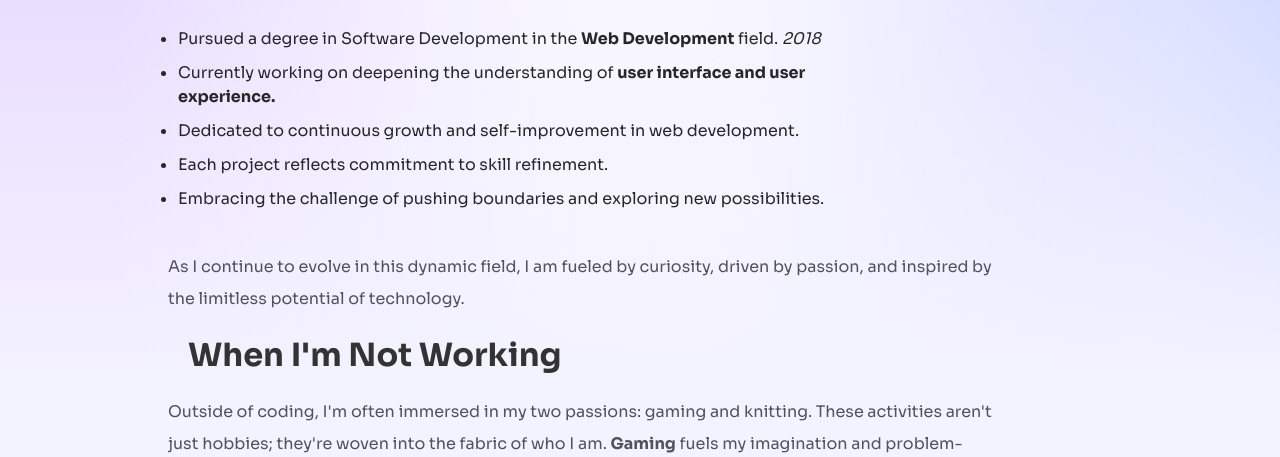
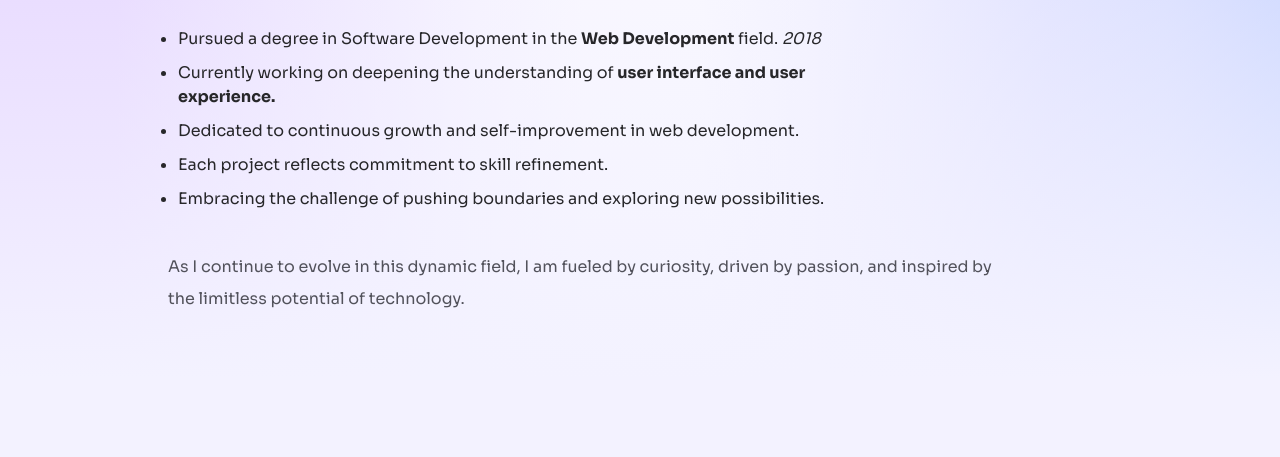
Before and after one commit to irbala/FayAlabri, a plain HTML site: page about.html in a window 1280 px wide. Shown: the part 495-952 px from the top of the page. Drawn offline with nearby package versions, Linux system fonts and the light colour scheme; no server answers.

Commit message:
Update about.html

```diff
--- a/about.html
+++ b/about.html
@@ -8,6 +8,7 @@
     <link rel="stylesheet" href="style.css">
     <link rel="icon" href="logo.png" type="image/x-icon">
     <title>Fay Alabri</title>
+    <link rel="icon" type="image/x-icon" href="https://cdn-icons-png.freepik.com/256/12238/12238069.png?semt=ais_hybrid">
 </head>
 <body>
     <header>
@@ -39,9 +40,6 @@
                 <li>Embracing the challenge of pushing boundaries and exploring new possibilities.</li>
             </ul>
             <p>As I continue to evolve in this dynamic field, I am fueled by curiosity, driven by passion, and inspired by the limitless potential of technology.</p>
-
-        <h2 class="about-title">When I'm Not Working</h2>
-            <p>Outside of coding, I'm often immersed in my two passions: gaming and knitting. These activities aren't just hobbies; they're woven into the fabric of who I am. <strong>Gaming</strong> fuels my imagination and problem-solving skills, while <strong>knitting</strong> offers a peaceful escape and a tangible outlet for creativity.</p>
         </div>
     </section>
     </div>
```
